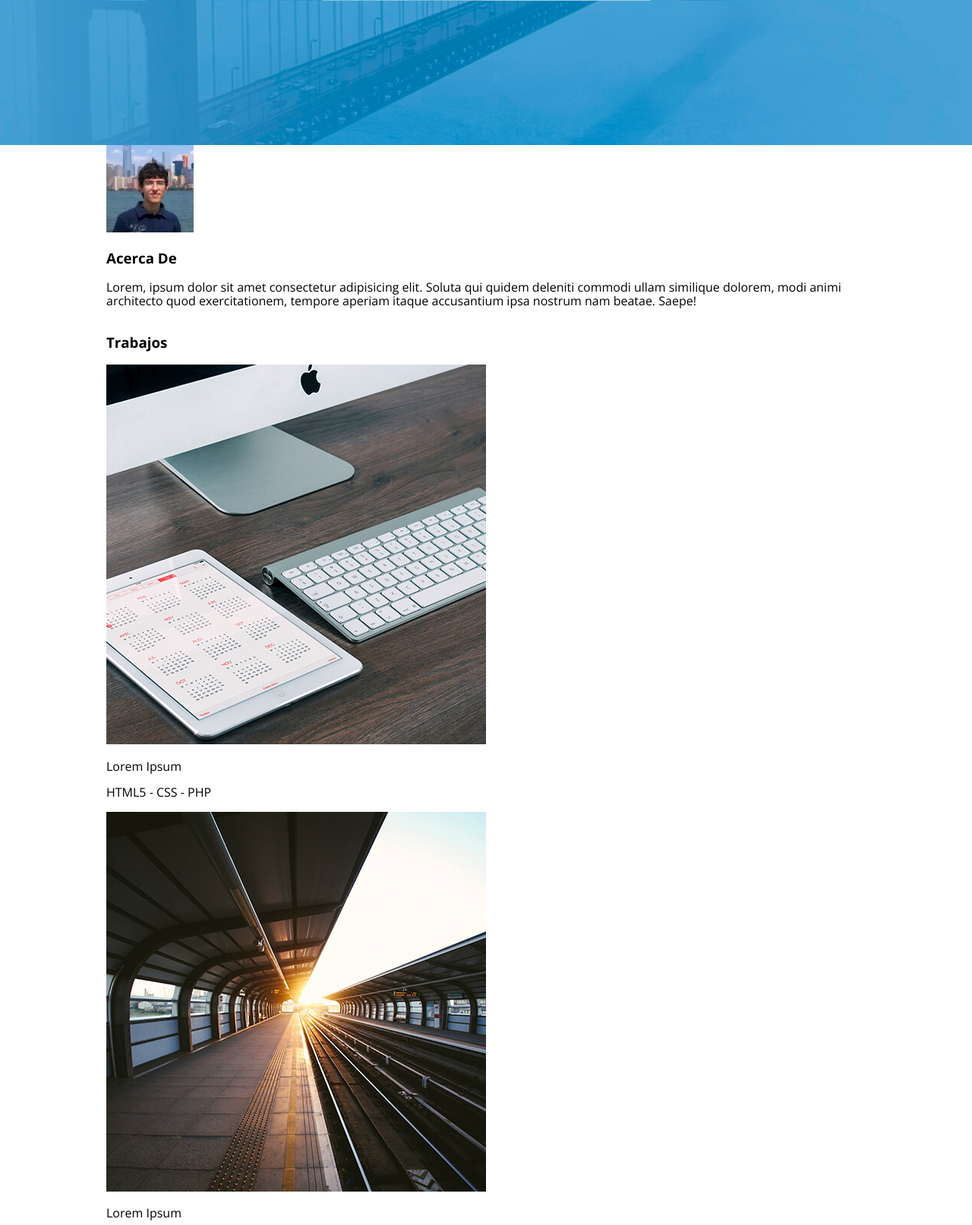
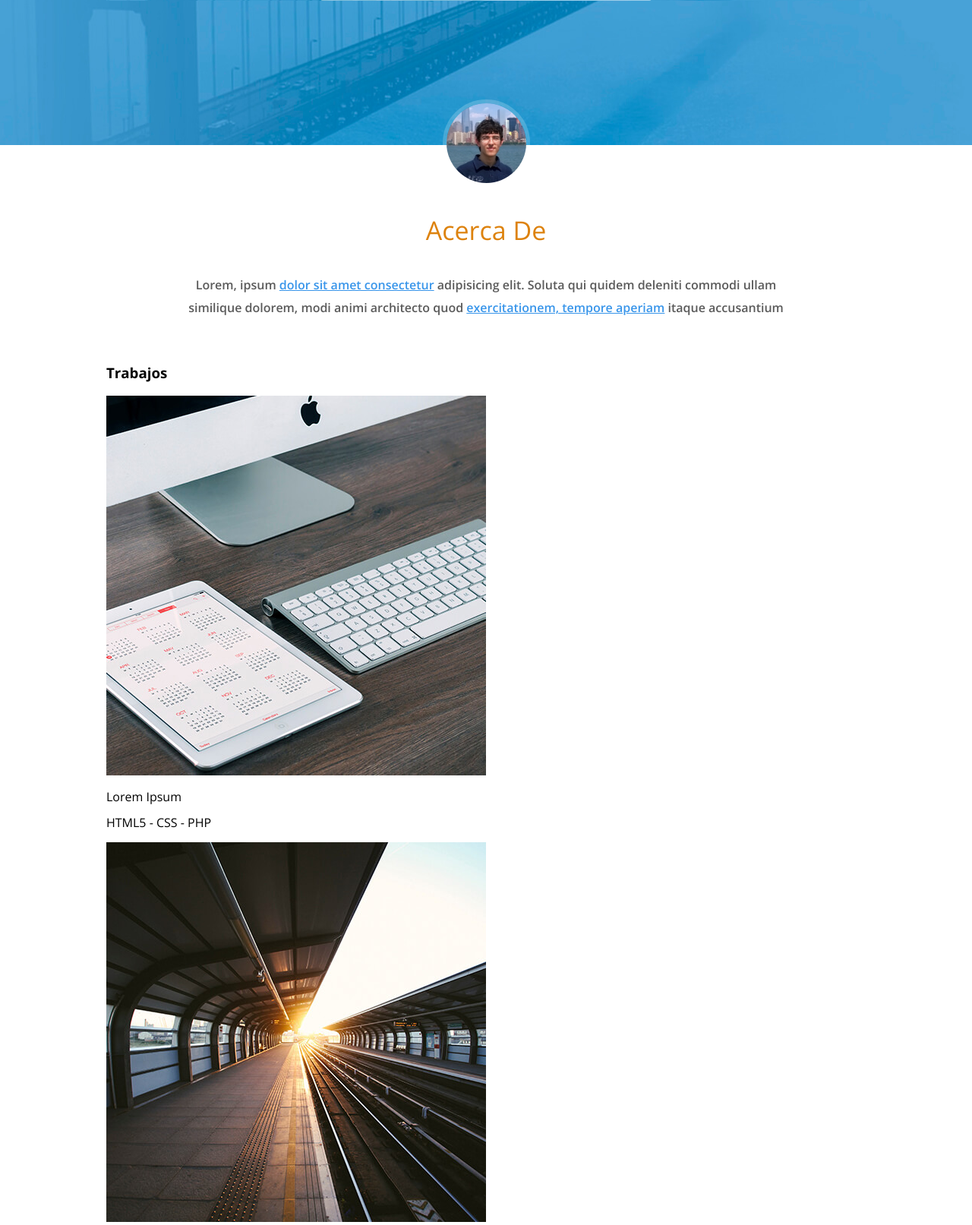
Before and after one commit to jguerrero101314/CursosDise-oWeb, a PHP site: page / in a window 1280 px wide. Shown: the part 387-2000 px from the top of the page at 76% size. Run offline with PHP 8.4, Linux system fonts and the light colour scheme.

Commit message:
.main .acerca-de .texto .titulo {

```diff
--- a/Practicas/portafolio/css/main.css
+++ b/Practicas/portafolio/css/main.css
@@ -79,3 +79,47 @@ header .contenedor-texto .texto .profesion {
     font-size: 25px;
     line-height: 25px;
 }
+
+
+/* ------- Main ------ */
+
+.main .contenedor {
+    overflow: visible;
+}
+
+.main .acerca-de {
+    text-align: center;
+}
+
+.main .acerca-de .foto {
+    margin-top: -60px;
+}
+
+.main .acerca-de .foto img {
+    vertical-align: top;
+    border-radius: 50%;
+    border: 5px solid rgba(255, 255, 255, 0.2);
+}
+
+.main .acerca-de .texto {
+    color: #5a5a5a;
+    font-weight: 600;
+    font-size: 1em;
+    line-height: 30px;
+    width: 80%;
+    margin: 40px auto 60px auto;
+}
+
+.main .acerca-de .texto .titulo {
+    font-size: 34px;
+    line-height: 34px;
+    margin-bottom: 40px;
+    font-weight: 300;
+    color: #dd820d;
+    text-align: center;
+}
+
+.main .acerca-de .texto .bold {
+    color: #3895ea;
+    text-decoration: underline;
+}
--- /dev/null
+++ b/Practicas/portafolio/css/main.min.css
@@ -0,0 +1 @@
+*{-webkit-box-sizing:border-box;-moz-box-sizing:border-box;box-sizing:border-box}body{background-color:#fff;font-family:"Open Sans",sans-serif;font-size:16px}.contenedor{width:90%;max-width:1000px;margin:auto;overflow:hidden}header{background:url(../img/bg.jpg) #49a3d6;background-repeat:no-repeat;background-position:center;max-height:600px}header .menu{margin:40px 0;text-align:right}header .menu a{margin:0 20px;color:#fff;padding-bottom:9px;display:inline-block;text-decoration:none;border-bottom:2px solid transparent;font-size:1em}header .menu a:hover{border-bottom:2px solid #fff}header .contenedor-texto{display:flex;justify-content:center;align-content:center;margin:190px 0}header .contenedor-texto .texto{border:2px solid rgba(255,255,255,.5);border-radius:3px;display:inline-block;text-align:center;padding:20px 60px}header .contenedor-texto .texto h1,header .contenedor-texto .texto h2{color:#fff;font-weight:300;margin:0}header .contenedor-texto .texto .nombre{margin-bottom:10px;font-size:50px;line-height:50px}header .contenedor-texto .texto .profesion{font-size:25px;line-height:25px}.main .contenedor{overflow:visible}.main .acerca-de{text-align:center}.main .acerca-de .foto{margin-top:-60px}.main .acerca-de .foto img{vertical-align:top;border-radius:50%;border:5px solid rgba(255,255,255,.2)}.main .acerca-de .texto{color:#5a5a5a;font-weight:600;font-size:1em;line-height:30px;width:80%;margin:40px auto 60px auto}
--- a/Practicas/portafolio/index.html
+++ b/Practicas/portafolio/index.html
@@ -40,7 +40,7 @@
                 <div class="texto">
                     <h3 class="titulo">Acerca De</h3>
                     <p>Lorem, ipsum <span class="bold">dolor sit amet consectetur</span> adipisicing elit. Soluta qui quidem deleniti commodi ullam similique dolorem, modi animi architecto quod <span class="bold">exercitationem, tempore aperiam</span> itaque
-                        accusantium ipsa nostrum nam beatae. Saepe!</p>
+                        accusantium </p>
                 </div>
             </div>
         </section>
```
